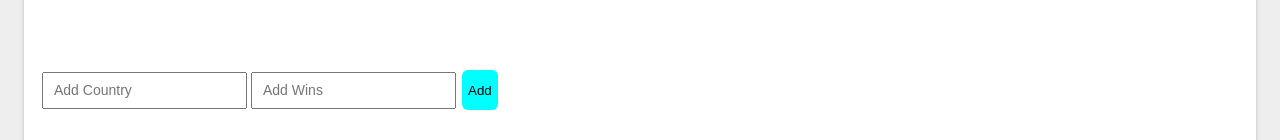
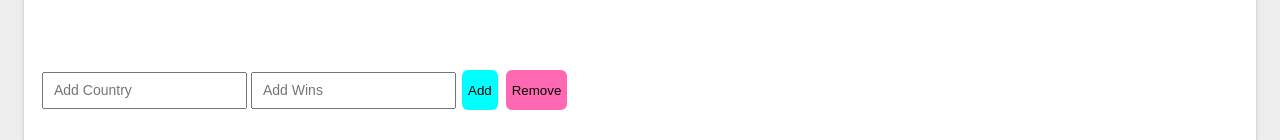
Before and after one commit to leofle/d3app2, a React app: page / in a window 1280 px wide. Shown: the part 797-937 px from the top of the page. Built offline with nearby package versions, Linux system fonts and the light colour scheme.

Commit message:
remove country func

```diff
--- a/src/components/Graph/Donut.js
+++ b/src/components/Graph/Donut.js
@@ -23,6 +23,12 @@ class DonutChart extends Component {
         "team": country,
         "wins": wins
       }]
+      this.setState({data})
+  }
+  removeCountry = ()=> {
+    const {country} = this.state;
+    if(!country) return;
+      let data = this.state.data.filter( el => el.team !== country );
       this.setState({data})
   }
   changeCountry = (event)=>{
@@ -75,6 +81,7 @@ class DonutChart extends Component {
             onChange={this.changeWins}
           />
           <Button color="cyan" onClick={this.addCountry}>Add</Button>
+          <Button onClick={this.removeCountry}>Remove</Button>
         </Flex>
         <p>{this.state.country} {this.state.wins}</p>
       </Fragment>
```
